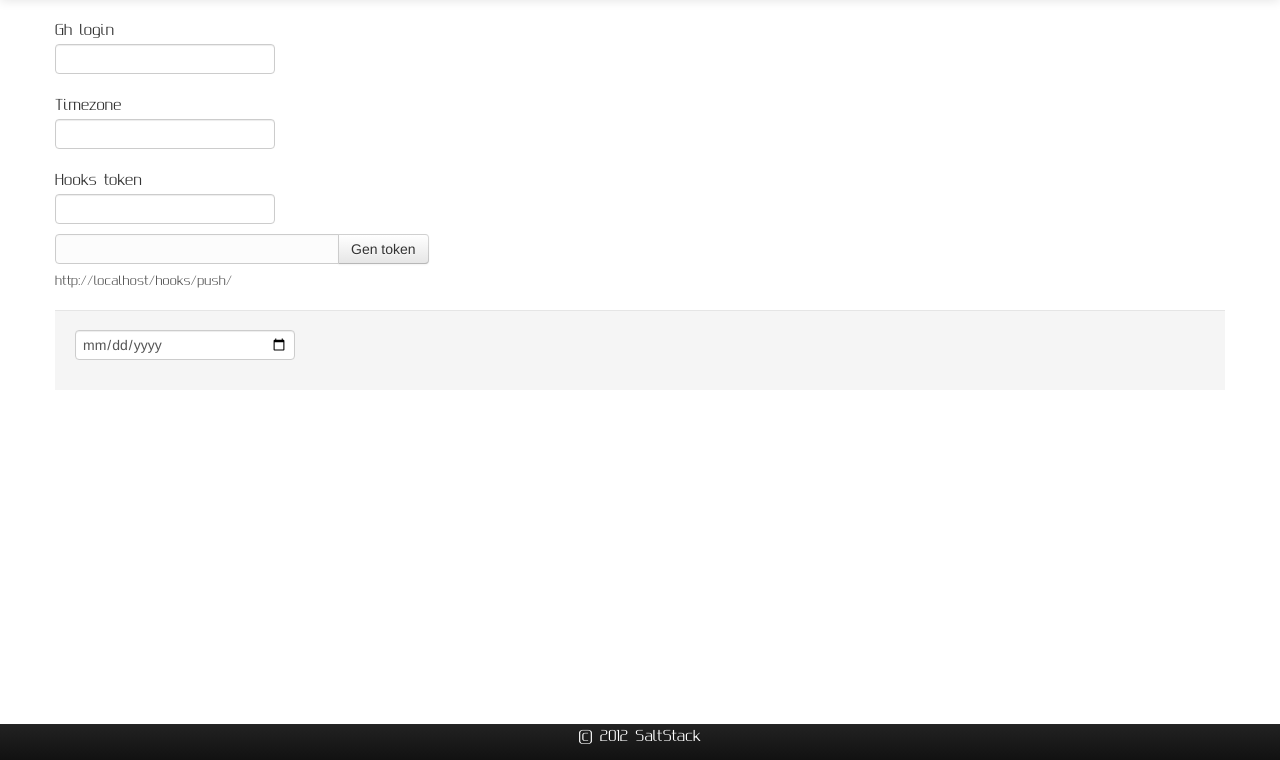
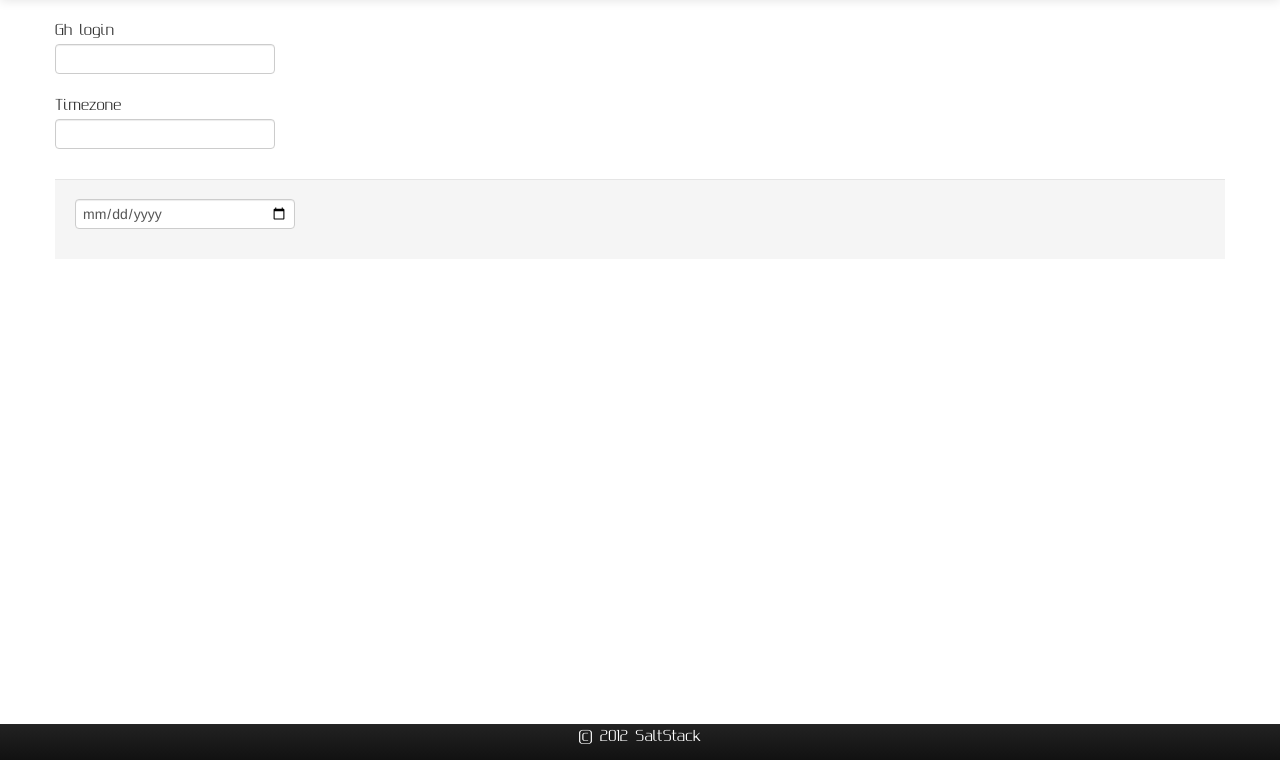
Before and after one commit to vmware-archive/salt-ci, a Flask app: template saltci/web/templates/account/prefs.html in a window 1280 px wide. Shown: the part 41-801 px from the top of the page. Run offline with Flask 2, Linux system fonts and the light colour scheme; the template is opened without the code that fills it: most values are stand-ins (such as "Sample title", 1, 10 or a date in 2020); form fields are guessed from the names that the template uses; style sheets or scripts are compiled from the project's sources; parts of the project's set-up code (start-up, migrations or seed data) failed here and were passed over; some libraries are stand-ins or nearby versions.

Commit message:
No more hooks token, remote the setting form the prefs view.

```diff
--- a/saltci/web/templates/account/prefs.html
+++ b/saltci/web/templates/account/prefs.html
@@ -6,21 +6,6 @@
 {% if form.locale.choices|length > 1 -%}
 {{ render_field(form.locale) }}
 {%- endif %}
-<div class="control-group{% if form.hooks_token.errors %} error{% endif %}">
-  <label class="control-label">{{ form.hooks_token.label }}</label>
-  <div class="controls">
-    {{ form.hooks_token(class_=form.hooks_token.errors and 'error' or '') }}
-    <div class="input-append">
-      <span class="input-xlarge uneditable-input">{{ form.hooks_token._value() }}</span>
-      <button id="gen_token" name="gen-token" class="btn" type="submit" value="gen_token">
-        {{ form.gen_token.label.text }}
-      </button>
-    </div>
-    <span class="help-block"><small>{{-
-        url_for('hooks.push', token=g.identity.account.hooks_token, _external=True)
-    -}}</small></span>
-  </div>
-</div>
 {% endblock %}
 
 {% block form_actions %}
```
